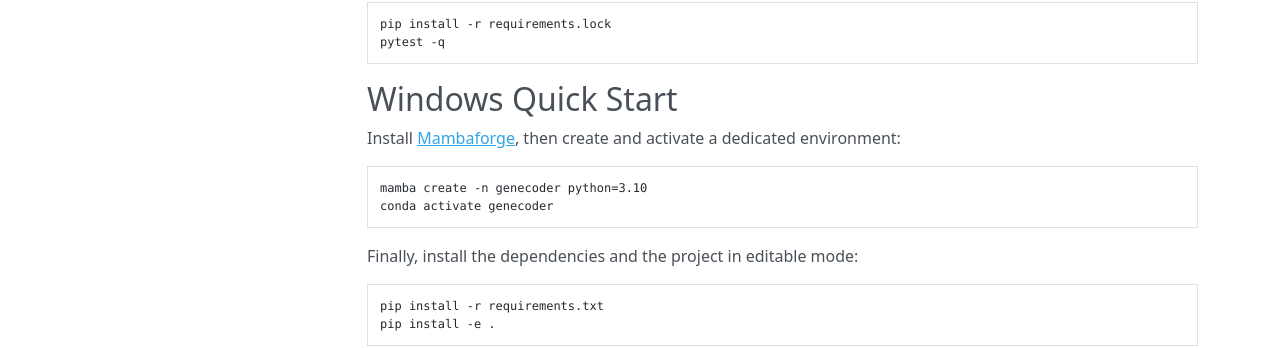
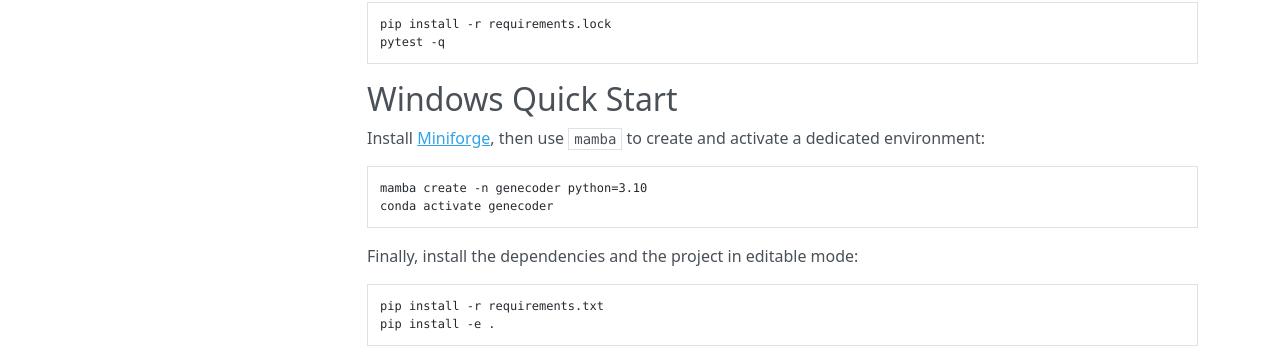
Before and after one commit to d0tTino/GeneCoder, an MkDocs documentation site: the page built from docs/installation.md, in a window 1280 px wide and 990 px high. Shown: the part 541-889 px from the top of the window. Built offline with MkDocs 1.6.1, drawn with Linux system fonts in a browser that asks for light colours; nearby versions of some CDN libraries.

Commit message:
docs: document Windows quick start

````diff
--- a/docs/installation.md
+++ b/docs/installation.md
@@ -24,7 +24,7 @@
 ```
 ## Windows Quick Start
 
-Install [Mambaforge](https://github.com/conda-forge/miniforge#mambaforge), then create and activate a dedicated environment:
+Install [Miniforge](https://github.com/conda-forge/miniforge), then use `mamba` to create and activate a dedicated environment:
 
 ```bash
 mamba create -n genecoder python=3.10
````
